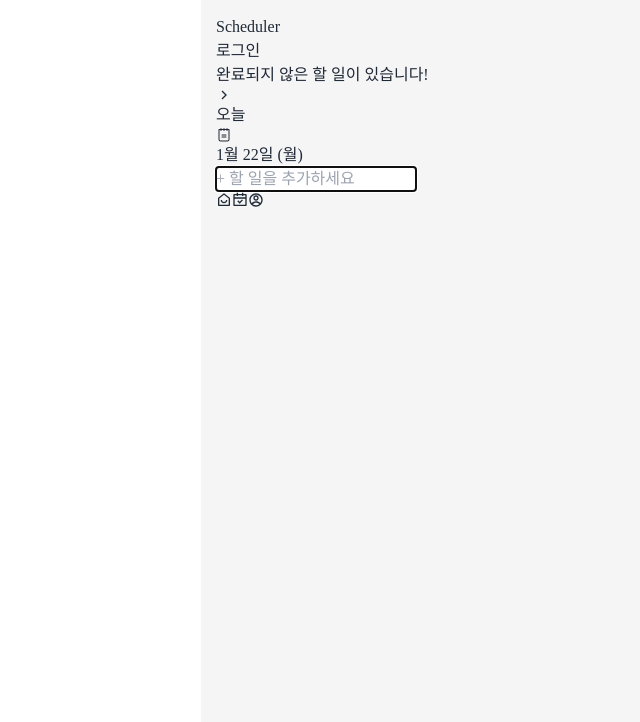
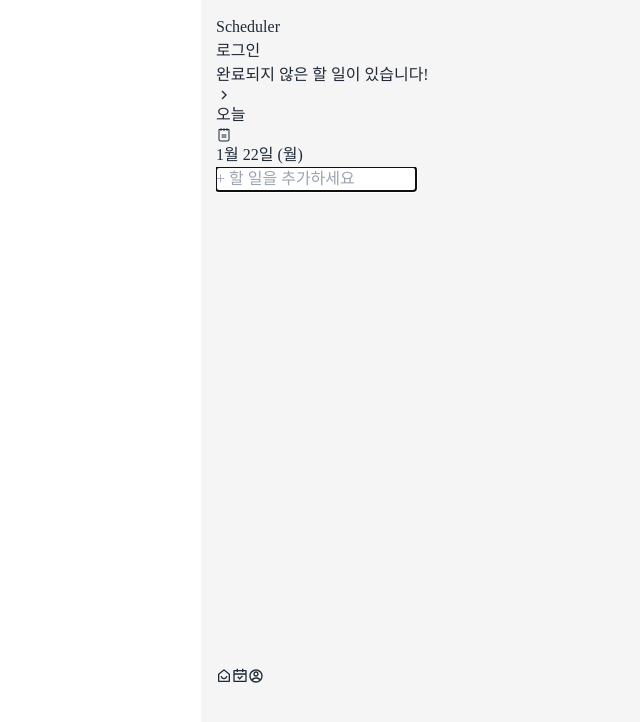
Before and after one commit to cho-sohyun/Scheduler, a React (Create React App) app: page / in a window 1280 px wide. Shown: the top 722 px of the page, without its empty margins (189-829 px from the left). Built offline with nearby package versions, Linux system fonts and the light colour scheme; a web font is replaced by a local one.

Commit message:
💄 스크롤바 css 수정

```diff
--- a/src/index.css
+++ b/src/index.css
@@ -13,3 +13,7 @@
 body {
   font-family: 'GmarketSansMedium';
 }
+
+.scrollbar-hide::-webkit-scrollbar {
+  display: none;
+}
--- a/src/pages/Main.tsx
+++ b/src/pages/Main.tsx
@@ -29,7 +29,17 @@ function Main() {
         <p className="ml-4 text-sm">
           {date} ({day})
         </p>
-        <TodoList />
+        <div
+          style={{
+            height: '500px',
+            overflow: 'auto',
+            scrollbarWidth: 'none',
+            msOverflowStyle: 'none'
+          }}
+          className="scrollbar-hide"
+        >
+          <TodoList />
+        </div>
       </div>
     </div>
   );
```
